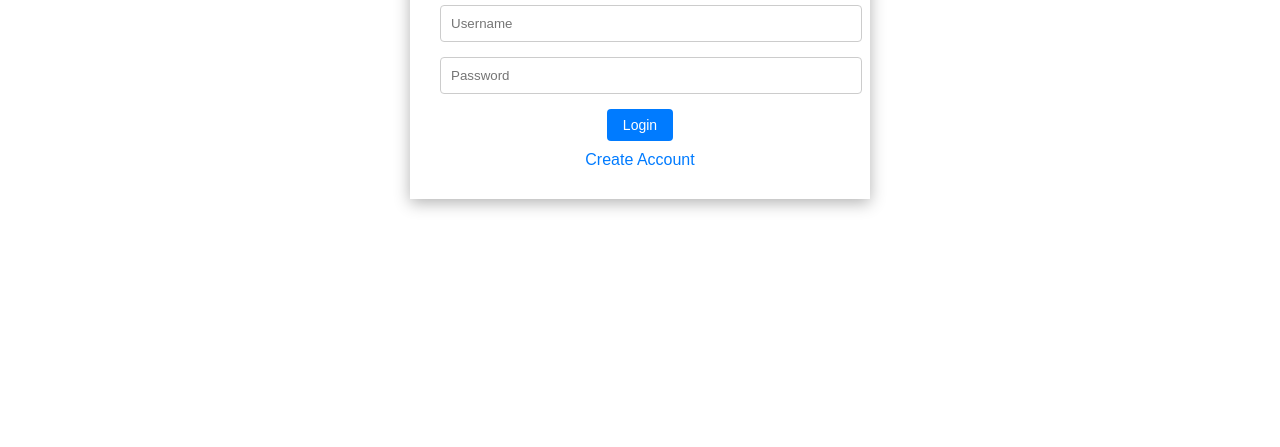
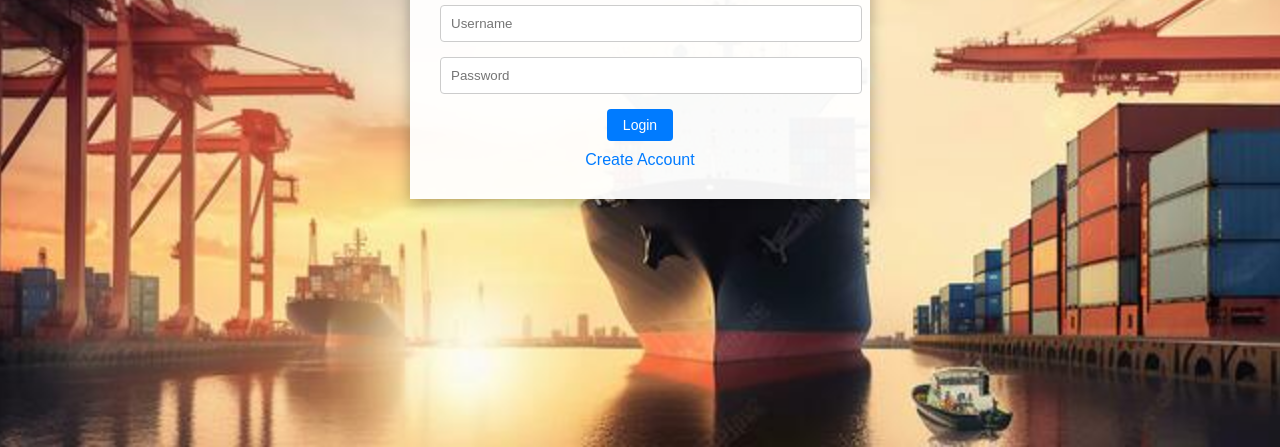
Before and after one commit to Shubh45K/CEP_project, a plain HTML site: page index.html in a window 1280 px wide. Shown: the part 353-800 px from the top of the page. Drawn offline with Linux system fonts and the light colour scheme.

Commit message:
Update index.html

```diff
--- a/index.html
+++ b/index.html
@@ -8,14 +8,14 @@
   body {
     margin: 0;
     font-family: Arial, sans-serif;
-    background: url("C:\Users\shubh\Downloads\shubh (2).jpg") ;
+    background: url("shubh.jpg") ;
     display: flex;
     justify-content: center;
     align-items: center;
     height: 100vh;
   }
   body {
-  background: url("shubh (2).jpg") no-repeat center center fixed;
+  background: url("shubh.jpg") no-repeat center center fixed;
   background-size: cover;
   }
 
```
